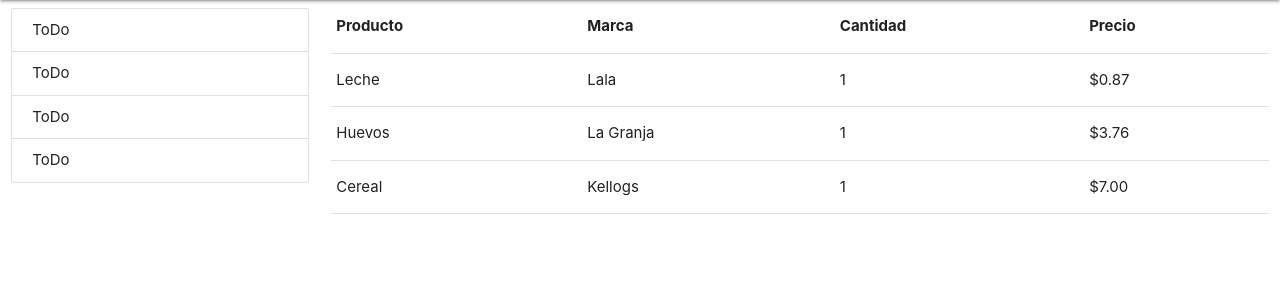
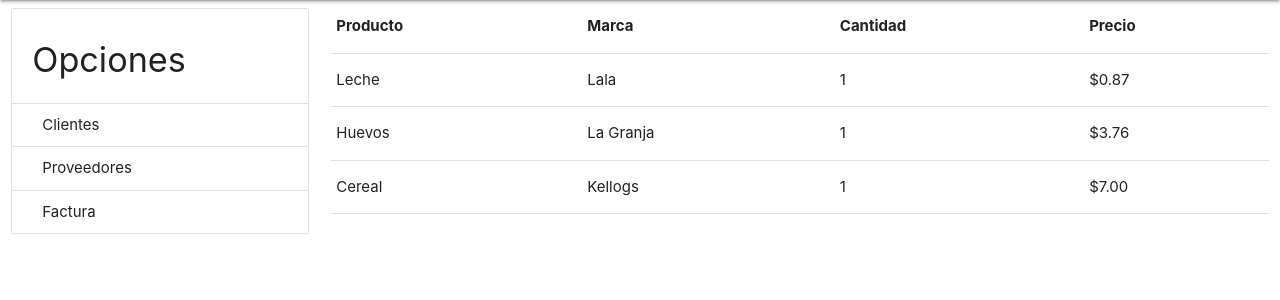
Before and after one commit to Poisad3/controlventas, a PHP site: page / in a window 1280 px wide. Shown: the part 128-428 px from the top of the page. Run offline with PHP 8.4, Linux system fonts and the light colour scheme.

Commit message:
se modifica el lateral

```diff
--- a/index.html
+++ b/index.html
@@ -43,11 +43,11 @@
 
     <div class="col s12 m4 l3">
       <!-- Grey navigation panel -->
-      <ul class="collection">
-        <li class="collection-item">ToDo</li>
-        <li class="collection-item">ToDo</li>
-        <li class="collection-item">ToDo</li>
-        <li class="collection-item">ToDo</li>
+      <ul class="collection with-header">
+        <li class="collection-header"><h4>Opciones</h4></li>
+        <li class="collection-item">Clientes</li>
+        <li class="collection-item">Proveedores</li>
+        <li class="collection-item">Factura</li>
       </ul>
     </div>
 
--- a/inventario.php
+++ b/inventario.php
@@ -68,6 +68,7 @@
             <th>ID</th>
             <th>Producto</th>
             <th>Detalle</th>
+            <th>Precio</th>
             <th>Codigo Barras</th>
           </tr>
         </thead>
@@ -77,6 +78,7 @@
             <td><?php echo $datos['id_producto'] ?></td>
             <td><?php echo $datos['nombre_producto'] ?></td>
             <td><?php echo $datos['detalle_producto'] ?></td>
+            <td><?php echo $datos['precio'] ?></td>
             <td><?php echo $datos['cod_barra_producto'] ?></td>
             <a href="productos.php?id=<?php echo $datos['id_productos'] ?>"></a>
           </tr>
```
